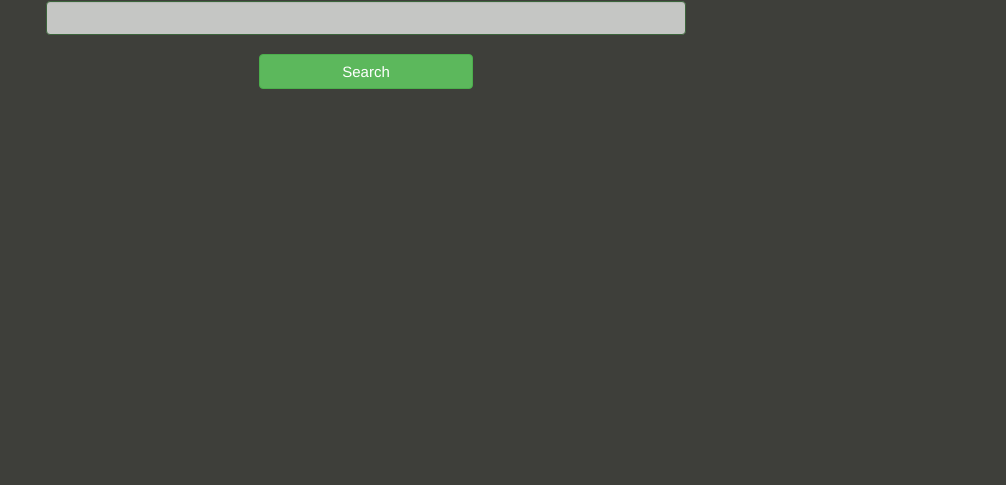
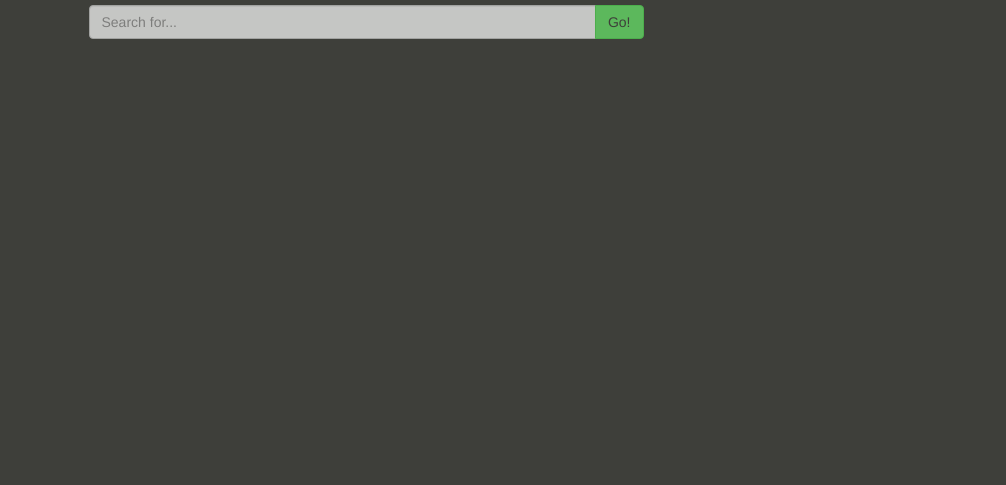
Before and after one commit to PennAppsWinter2015/PennAppsWinter2015.github.io, a plain HTML site: page index.html in a window 1280 px wide. Shown: the part 315-800 px from the top of the page, without its empty margins (274-1280 px from the left). Drawn offline with nearby package versions, Linux system fonts and the light colour scheme.

Commit message:
finally finished landing page

```diff
--- a/index.html
+++ b/index.html
@@ -29,13 +29,18 @@
     </ul>
   </div>
 </div>
-<div class="section" id="sectionH">
+<div class="container" id="sectionH">
 <h1>Quaerit</h1>
-<div class="form-group has-success">
-  <input type="text" class="form-control" id="inputSuccess">
-  <a href="#" id="submit" class="btn btn-success col-md-4 col-md-offset-4">Search</a>
-
-</div>
+<div class="row">
+  <div class="col-lg-6 col-lg-offset-3">
+    <div class="input-group">
+      <input type="text" class="form-control" placeholder="Search for...">
+      <span class="input-group-btn">
+        <button class="btn btn-success" type="button" style="font-color:#3e3f3a"> Go!</button>
+      </span>
+    </div><!-- /input-group -->
+  </div><!-- /.col-lg-6 -->
+</div><!-- /.row -->
 </div>
 </body>
 </html>
--- a/main.css
+++ b/main.css
@@ -25,8 +25,8 @@ body {
 
 .form-group {
 	margin-top: 2%;
-	margin-left: 25%;
-	margin-right: 25%;
+/*	margin-left: 25%;
+	margin-right: 25%;*/
 }
 #sectionH {
 	margin-top: 10%
@@ -48,14 +48,24 @@ body {
 }
 
 #submit {
-	margin-top: 3%;
 	font-size: 15px;
 	text-align: center;
 
 
 }
+.btn-success {
+	color: #3e3f3a;
+
+}
+.form-group {
+	margin: 0px auto;
+}
+.changeColor {
+		color:
+}
 .form-control {
 	opacity: 0.7;
+
 /*	-webkit-animation: type 5s steps(50, end);
     animation: type 5s steps(50, end);*/
 
```
